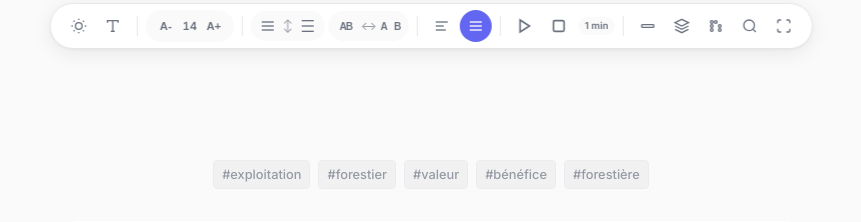
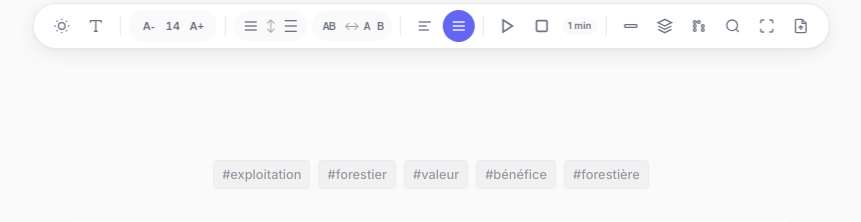
Before and after one commit to Cleamx/hackathon, a FastAPI app: page /reader/2 in a window 1280 px wide. Shown: the part 77-299 px from the top of the page, without its empty margins (209-1070 px from the left). Run offline with FastAPI, Linux system fonts and the light colour scheme; data comes from the database, SQL or seed files in the repository; both versions use the stored data as it was after the commit; some libraries are stand-ins or nearby versions; some web fonts are replaced.

Commit message:
export pdf

```diff
--- a/readzen/app/templates/base.html
+++ b/readzen/app/templates/base.html
@@ -19,6 +19,7 @@
         })();
     </script>
     <script src="https://cdn.jsdelivr.net/npm/marked@9.1.6/marked.min.js"></script>
+    <script src="https://cdnjs.cloudflare.com/ajax/libs/html2pdf.js/0.10.1/html2pdf.bundle.min.js"></script>
     <!-- Google Fonts (sans OpenDyslexic qui n'y est pas) -->
     <link
         href="https://fonts.googleapis.com/css2?family=Inter:wght@300;400;500;600;700&family=Lora:ital,wght@0,400;0,500;0,600;1,400&family=Lexend:wght@300;400;500&display=swap"
--- a/readzen/app/templates/reader.html
+++ b/readzen/app/templates/reader.html
@@ -151,6 +151,14 @@
                     </path>
                 </svg>
             </button>
+            <button class="tool-btn" id="export-pdf-btn" title="Exporter en PDF" disabled>
+                <svg width="16" height="16" viewBox="0 0 24 24" fill="none" stroke="currentColor" stroke-width="2">
+                    <path d="M14 2H6a2 2 0 0 0-2 2v16a2 2 0 0 0 2 2h12a2 2 0 0 0 2-2V8z"></path>
+                    <polyline points="14 2 14 8 20 8"></polyline>
+                    <line x1="12" y1="18" x2="12" y2="12"></line>
+                    <polyline points="9 15 12 12 15 15"></polyline>
+                </svg>
+            </button>
         </div>
     </div>
 
@@ -334,6 +342,18 @@
 
         // Générer automatiquement le résumé une fois toutes les pages chargées
         generateSummaryIfNeeded();
+
+        // Activer le bouton d'export PDF
+        enablePdfExport();
+    }
+
+    function enablePdfExport() {
+        const exportBtn = document.getElementById('export-pdf-btn');
+        if (exportBtn) {
+            exportBtn.disabled = false;
+            exportBtn.title = 'Exporter en PDF';
+            console.log('PDF export enabled');
+        }
     }
 
     async function generateSummaryIfNeeded() {
@@ -595,6 +615,100 @@
             document.addEventListener('fullscreenchange', () => {
                 if (!document.fullscreenElement) {
                     fsBtn.classList.remove('active');
+                }
+            });
+        }
+
+        // Export PDF
+        const exportPdfBtn = document.getElementById('export-pdf-btn');
+        if (exportPdfBtn) {
+            exportPdfBtn.addEventListener('click', async () => {
+                if (exportPdfBtn.disabled) return;
+
+                // Afficher un feedback visuel
+                exportPdfBtn.classList.add('active');
+                const originalTitle = exportPdfBtn.title;
+                exportPdfBtn.title = 'Export en cours...';
+
+                try {
+                    const pageContentEl = document.getElementById('page-content');
+                    const computedStyles = getComputedStyle(pageContentEl);
+
+                    // Capturer toutes les couleurs des éléments AVANT de cloner
+                    const colorMap = new Map();
+                    const originalElements = pageContentEl.querySelectorAll('*');
+                    originalElements.forEach((el, index) => {
+                        const style = getComputedStyle(el);
+                        colorMap.set(index, {
+                            color: style.color,
+                            backgroundColor: style.backgroundColor,
+                            fontWeight: style.fontWeight
+                        });
+                    });
+
+                    // Créer un conteneur temporaire avec fond blanc pour impression
+                    const tempContainer = document.createElement('div');
+                    tempContainer.style.cssText = `
+                        width: 190mm;
+                        padding: 10mm;
+                        background-color: white;
+                        color: black;
+                        font-family: ${computedStyles.fontFamily};
+                        font-size: ${computedStyles.fontSize};
+                        line-height: ${computedStyles.lineHeight};
+                        letter-spacing: ${computedStyles.letterSpacing};
+                        word-spacing: ${computedStyles.wordSpacing};
+                    `;
+
+                    // Cloner le contenu
+                    const contentClone = pageContentEl.cloneNode(true);
+                    contentClone.style.cssText = 'background: white !important;';
+
+                    // Appliquer les couleurs capturées aux éléments clonés (sauf fond)
+                    const clonedElements = contentClone.querySelectorAll('*');
+                    clonedElements.forEach((el, index) => {
+                        // Forcer fond blanc sur tous les éléments
+                        el.style.backgroundColor = 'transparent';
+
+                        const styles = colorMap.get(index);
+                        if (styles) {
+                            // Appliquer la couleur du texte si différente de noir
+                            if (styles.color && styles.color !== 'rgb(0, 0, 0)' && styles.color !== 'rgba(0, 0, 0, 0)') {
+                                el.style.color = styles.color;
+                            }
+                        }
+                    });
+
+                    tempContainer.appendChild(contentClone);
+
+                    // Configuration html2pdf
+                    const opt = {
+                        margin: [10, 10, 10, 10],
+                        filename: `ReadZen_Document_${DOC_ID}.pdf`,
+                        image: { type: 'jpeg', quality: 0.98 },
+                        html2canvas: {
+                            scale: 2,
+                            useCORS: true,
+                            letterRendering: true
+                        },
+                        jsPDF: {
+                            unit: 'mm',
+                            format: 'a4',
+                            orientation: 'portrait'
+                        },
+                        pagebreak: { mode: 'avoid-all' }
+                    };
+
+                    // Générer le PDF
+                    await html2pdf().set(opt).from(tempContainer).save();
+
+                    console.log('PDF exported successfully');
+                } catch (e) {
+                    console.error('PDF export error:', e);
+                    alert('Erreur lors de l\'export PDF');
+                } finally {
+                    exportPdfBtn.classList.remove('active');
+                    exportPdfBtn.title = originalTitle;
                 }
             });
         }
@@ -806,6 +920,8 @@
                     startCascadePreload();
                 } else {
                     updatePreloadStatus();
+                    // Toutes les pages sont en cache, activer l'export PDF
+                    enablePdfExport();
                 }
                 return;
             }
@@ -850,6 +966,9 @@
             // Démarrer le préchargement en cascade pour toutes les pages
             if (pageCount > 1) {
                 startCascadePreload();
+            } else {
+                // Document d'une seule page, activer directement l'export PDF
+                enablePdfExport();
             }
         } catch (e) {
             console.error("Error in loadPages:", e);
```
Also changed, not shown: readzen/sql_app.db.
